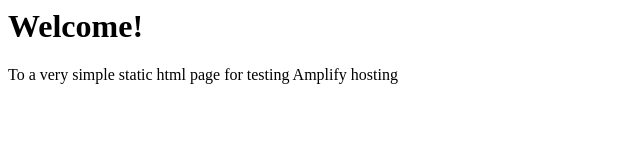
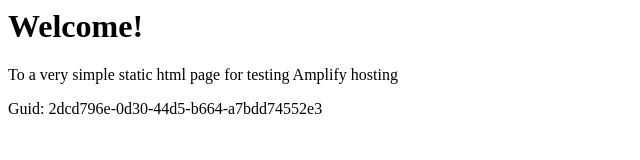
Before and after one commit to aws-aemilia-dub/Github-PR-Commit-Integration-Test-DoNotTouch-Gith-P5X5MO5I-v1-preprod-eu-west-1, a website: page src/index.html in a window 1280 px wide. Shown: the whole page, without its empty margins (0-640 px from the left). Drawn offline with Linux system fonts and the light colour scheme.

Commit message:
commit from integ tests

```diff
--- a/src/index.html
+++ b/src/index.html
@@ -1,3 +1,5 @@
+
+
 <html lang="en">
 
 <head>
@@ -10,6 +12,6 @@
 <body>
     <h1>Welcome!</h1>
     <p>To a very simple static html page for testing Amplify hosting</p>
-</body>
+    <p>Guid: 2dcd796e-0d30-44d5-b664-a7bdd74552e3</p></body>
 
 </html>
```
